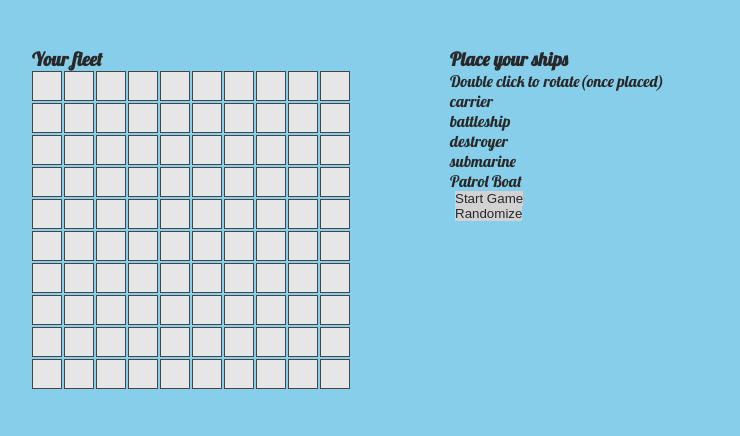
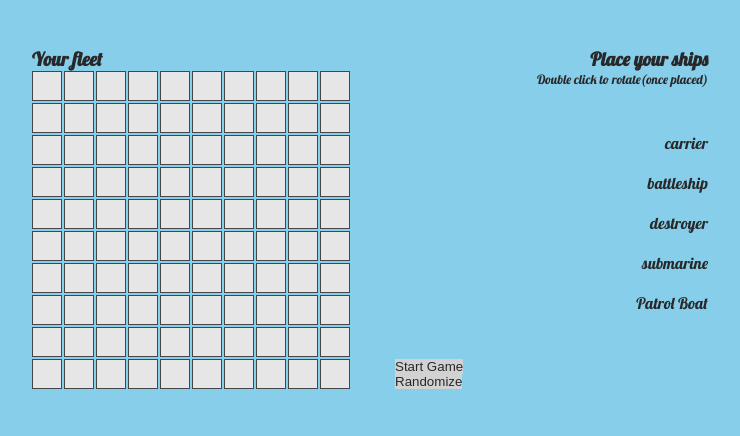
Before and after one commit to nickonyi/Battleship, a website built with webpack: page dist/index.html in a window 1280 px wide. Shown: the part 182-618 px from the top of the page, without its empty margins (270-1010 px from the left). Built offline with nearby package versions, Linux system fonts and the light colour scheme; a web font is replaced by a local one.

Commit message:
styling the dom

```diff
--- a/src/style.css
+++ b/src/style.css
@@ -106,10 +106,43 @@ button:active {
     justify-content: start;
     align-content: center;
     flex-wrap: wrap;
-    gap: 100px;
+    gap: 40px;
     margin-block: 50px;
     width: 676px;
-    padding-left: 0;
+}
+
+
+/* player setup */
+
+.setup-ships-container {
+    display: flex;
+    flex-direction: column;
+    justify-content: space-between;
+    width: var(--board-size);
+    height: calc(var(--board-size)+ 25px);
+    text-align: right;
+}
+
+.setup-ships-header p {
+    margin: 0;
+    font-size: .8rem;
+}
+
+.setup-ships-list {
+    display: flex;
+}
+
+.setup-ship {
+    height: 40px;
+    position: relative;
+    display: flex;
+    flex-direction: row-reverse;
+    align-items: center;
+}
+
+.setup-ship p {
+    margin: 0;
+    display: inline-block;
 }
 
 .board-container {
```
